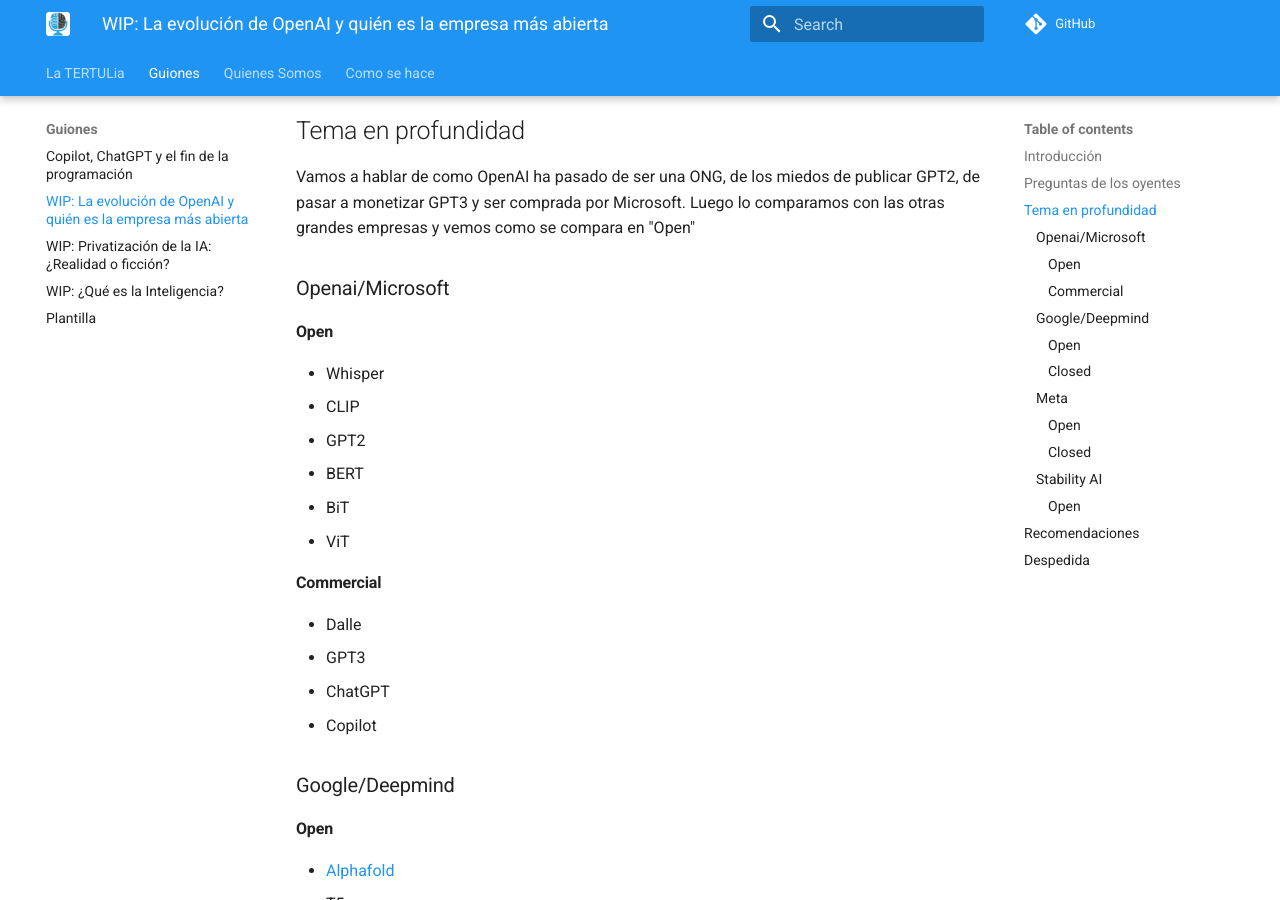
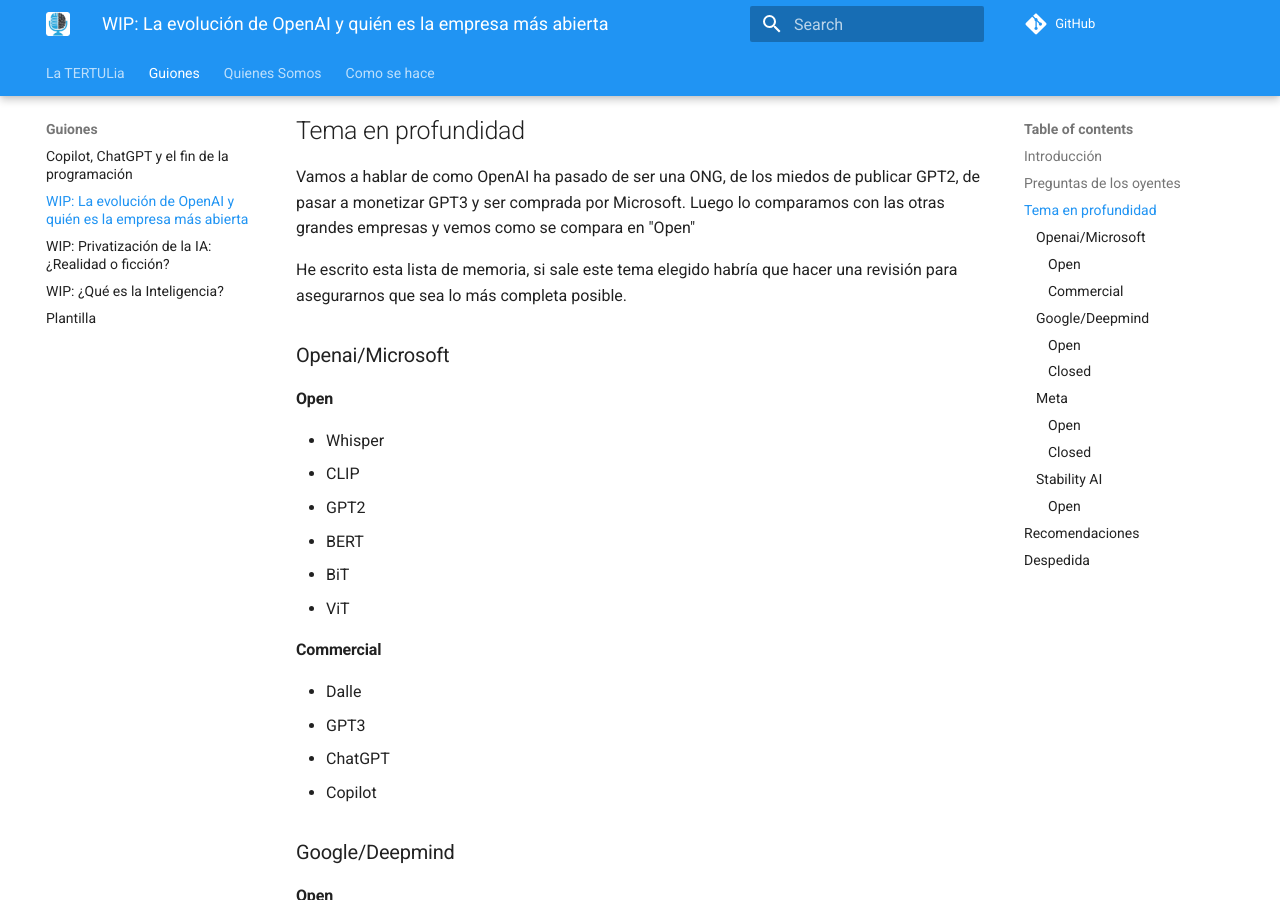
Before and after one commit to ironbar/tertulia_inteligencia_artificial, an MkDocs documentation site: the page built from docs/guiones/wip_openai_closedai_y_competencia.md, in a window 1280 px wide and 900 px high, scrolled down 306 px. Built offline with MkDocs 1.6.1 and Material for MkDocs 9.7.7, drawn with Linux system fonts in a browser that asks for light colours; comment, search, counter and statistics services are not loaded.

Commit message:
Update wip_openai_closedai_y_competencia.md

```diff
--- a/docs/guiones/wip_openai_closedai_y_competencia.md
+++ b/docs/guiones/wip_openai_closedai_y_competencia.md
@@ -8,6 +8,8 @@
 
 Vamos a hablar de como OpenAI ha pasado de ser una ONG, de los miedos de publicar GPT2, de pasar a monetizar GPT3 y ser comprada por Microsoft.
 Luego lo comparamos con las otras grandes empresas y vemos como se compara en "Open"
+
+He escrito esta lista de memoria, si sale este tema elegido habría que hacer una revisión para asegurarnos que sea lo más completa posible.
 
 ### Openai/Microsoft
 
```
